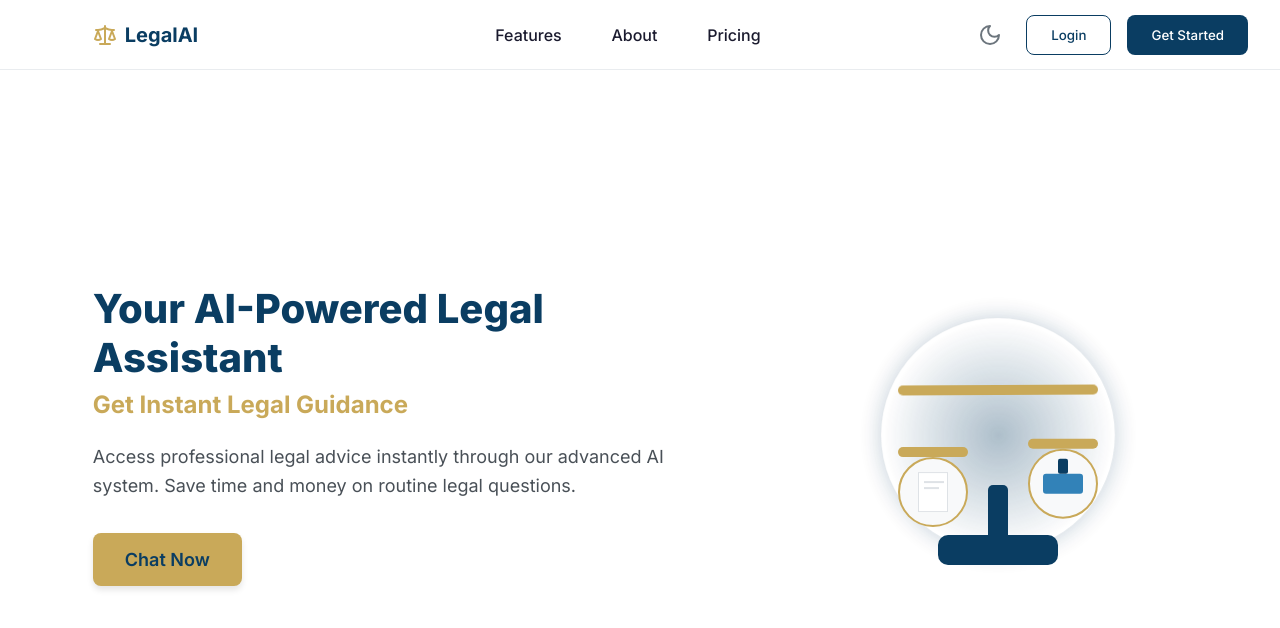
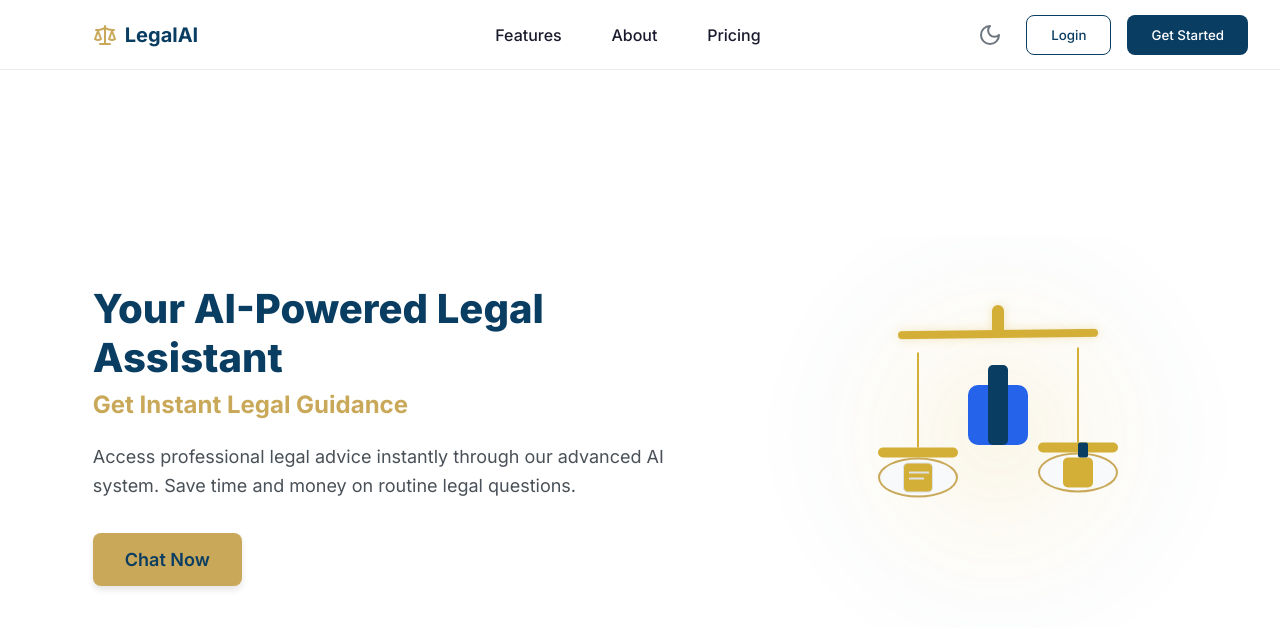
Before and after one commit to cscoPragya/AIChatbotFrontend, a React (Vite) app: page / in a window 1280 px wide. Shown: the top 628 px of the page. Built offline with nearby package versions, Linux system fonts and the light colour scheme.

Commit message:
Modified

```diff
--- a/package.json
+++ b/package.json
@@ -12,6 +12,7 @@
   "dependencies": {
     "gsap": "^3.12.7",
     "lucide-react": "^0.479.0",
+    "next-themes": "^0.4.6",
     "react": "^19.0.0",
     "react-dom": "^19.0.0"
   },
--- a/src/App.css
+++ b/src/App.css
@@ -785,11 +785,29 @@
     flex-direction: column;
     padding: var(--spacing-xl) var(--spacing-lg);
     text-align: center;
+    /* background-color: red; */
+
+
+  }
+  .hero-animation{
+    /* background-color: red; */
+    margin-bottom: 0;
+    padding: 0;
+
   }
 
   .hero-content {
-    margin-bottom: var(--spacing-xl);
-  }
+   margin-top:15% ;
+    position: relative;
+    /* background-color: pink; */
+
+    left: 0;
+  }
+  .hero-content p{
+    color: rgb(255, 255, 255);
+
+  }
+
 
   .hero-content h1 {
     font-size: var(--font-size-xxxl);
@@ -1591,3 +1609,160 @@
     overflow-y: auto;
   }
 }
+
+
+
+/* Hero section animation updated code */
+
+.animation-container {
+  position: relative;
+  width: 100%;
+  height: 400px;
+  display: flex;
+  align-items: center;
+  justify-content: center;
+}
+
+.weighing-scale {
+  position: relative;
+  width: 300px;
+  height: 300px;
+  margin: 0 auto;
+}
+
+.scale-hook {
+  position: absolute;
+  width: 12px;
+  height: 25px;
+  background: #d4af37;
+  border-radius: 6px 6px 0 0;
+  top: 20px;
+  left: 50%;
+  transform: translateX(-50%);
+  z-index: 2;
+  box-shadow: 0 0 10px rgba(212, 175, 55, 0.3);
+}
+
+.dark .scale-hook {
+  background: #f0d080;
+  box-shadow: 0 0 15px rgba(240, 208, 128, 0.5);
+}
+
+.scale-arm {
+  position: absolute;
+  width: 200px;
+  height: 8px;
+  background: #d4af37;
+  top: 45px;
+  left: 50%;
+  transform: translateX(-50%);
+  transform-origin: 50% 0;
+  border-radius: 4px;
+  z-index: 1;
+  box-shadow: 0 0 10px rgba(212, 175, 55, 0.3);
+}
+
+.dark .scale-arm {
+  background: #f0d080;
+  box-shadow: 0 0 15px rgba(240, 208, 128, 0.5);
+}
+
+.scale-base {
+  position: absolute;
+  width: 60px;
+  height: 60px;
+  background: #2563eb;
+  top: 100px;
+  left: 50%;
+  transform: translateX(-50%);
+  border-radius: 10px;
+  z-index: 1;
+}
+
+.dark .scale-base {
+  background: #3b82f6;
+}
+
+.scale-left-pan,
+.scale-right-pan {
+  position: absolute;
+  width: 80px;
+  height: 10px;
+  background: #d4af37;
+  top: 150px;
+  border-radius: 5px;
+  z-index: 1;
+}
+
+.dark .scale-left-pan,
+.dark .scale-right-pan {
+  background: #f0d080;
+  box-shadow: 0 0 15px rgba(240, 208, 128, 0.5);
+}
+
+.scale-left-pan {
+  left: calc(50% - 120px);
+}
+
+.scale-right-pan {
+  right: calc(50% - 120px);
+}
+
+.scale-pan-content {
+  position: absolute;
+  width: 100%;
+  height: 40px;
+  top: 10px;
+  display: flex;
+  justify-content: center;
+  align-items: center;
+}
+
+.document-mini,
+.gavel-mini {
+  width: 30px;
+  height: 30px;
+  background: #d4af37;
+  border-radius: 5px;
+}
+
+.dark .document-mini,
+.dark .gavel-mini {
+  background: #f0d080;
+}
+
+.glow {
+  position: absolute;
+  width: 100%;
+  height: 100%;
+  border-radius: 50%;
+  filter: blur(30px);
+  z-index: 0;
+}
+
+.glow-light {
+  background: radial-gradient(circle, rgba(212, 175, 55, 0.2) 0%, rgba(212, 175, 55, 0) 70%);
+}
+
+.glow-dark {
+  background: radial-gradient(circle, rgba(240, 208, 128, 0.3) 0%, rgba(240, 208, 128, 0) 70%);
+}
+
+/* Add chains connecting the arm to the pans */
+.scale-left-pan::before,
+.scale-right-pan::before {
+  content: "";
+  position: absolute;
+  width: 2px;
+  height: 95px;
+  background: #d4af37;
+  top: -95px;
+  left: 50%;
+  transform: translateX(-50%);
+}
+
+.dark .scale-left-pan::before,
+.dark .scale-right-pan::before {
+  background: #f0d080;
+  box-shadow: 0 0 10px rgba(240, 208, 128, 0.3);
+}
--- a/src/components/HeroAnimation.jsx
+++ b/src/components/HeroAnimation.jsx
@@ -7,16 +7,13 @@ function HeroAnimation() {
   const containerRef = useRef(null)
   const [isDarkMode, setIsDarkMode] = useState(false)
 
-  // Check for dark mode and set up a listener for changes
   useEffect(() => {
     const checkDarkMode = () => {
       setIsDarkMode(document.documentElement.classList.contains("dark"))
     }
 
-    // Initial check
     checkDarkMode()
 
-    // Set up a mutation observer to watch for class changes on the html element
     const observer = new MutationObserver((mutations) => {
       mutations.forEach((mutation) => {
         if (mutation.attributeName === "class") {
@@ -33,62 +30,74 @@ function HeroAnimation() {
   useEffect(() => {
     if (!containerRef.current) return
 
+    // Initial appearance animation
     const tl = gsap.timeline()
 
-    // Animate the scale
-    tl.fromTo(".scale-base", { y: 50, opacity: 0 }, { y: 0, opacity: 1, duration: 1, ease: "power3.out" })
+    // Fade in the hook first
+    tl.fromTo(".scale-hook", { y: -20, opacity: 0 }, { y: 0, opacity: 1, duration: 0.8, ease: "power3.out" })
 
+    // Then the arm
     tl.fromTo(
       ".scale-arm",
-      { rotation: -45, transformOrigin: "center" },
-      { rotation: 0, duration: 1.5, ease: "elastic.out(1, 0.5)" },
-      "-=0.5",
+      { rotation: -10, transformOrigin: "50% 0" },
+      { rotation: 90, duration: 1, ease: "elastic.out(1, 0.5)" },
+      "-=0.3",
     )
 
+    // Then the pans with a slight bounce
     tl.fromTo(
       [".scale-left-pan", ".scale-right-pan"],
-      { y: 50, opacity: 0 },
-      { y: 0, opacity: 1, duration: 0.8, stagger: 0.2, ease: "back.out(1.7)" },
+      { y: 10, opacity: 0 },
+      {
+        y: 0,
+        opacity: 1,
+        duration: 1,
+        stagger: 0.2,
+        ease: "bounce.out",
+      },
       "-=1",
     )
 
-    // Add continuous balancing animation - IMPROVED FOR MORE REALISM
-    // Create a more natural, synchronized movement
-    const masterTimeline = gsap.timeline({
+    // Continuous subtle swaying animation
+    const swayTimeline = gsap.timeline({
       repeat: -1,
       yoyo: true,
       ease: "sine.inOut",
     })
 
-    // The arm rotates slightly
-    masterTimeline.to(".scale-arm", {
-      rotation: 3, // Reduced rotation for more realism
+    // Subtle arm rotation (reduced for balance)
+    swayTimeline
+      .to(".scale-arm", {
+        rotation: -1, // Minimal movement
+        duration: 2,
+        ease: "sine.inOut",
+      })
+      .to(".scale-arm", {
+        rotation: 1, // Balanced motion
+        duration: 2,
+        ease: "sine.inOut",
+      })
+
+    // Pan animations - gentle movements
+    gsap.to(".scale-left-pan", {
+      y: "+=3",
       duration: 2,
-      transformOrigin: "center",
-    })
-
-    // The pans move in opposite directions but with coordinated movement
-    // Left pan goes down when arm rotates clockwise
-    gsap.to(".scale-left-pan", {
-      y: 5, // Reduced movement for more realism
-      duration: 2,
+      repeat: -1,
       yoyo: true,
-      repeat: -1,
       ease: "sine.inOut",
     })
 
-    // Right pan goes up when arm rotates clockwise
     gsap.to(".scale-right-pan", {
-      y: -5, // Reduced movement for more realism
+      y: "-=3", // Reduced movement
       duration: 2,
+      repeat: -1,
       yoyo: true,
-      repeat: -1,
       ease: "sine.inOut",
     })
 
-    // Animate the glow effect
+    // Subtle glow animation
     gsap.to(".glow", {
-      opacity: isDarkMode ? 0.6 : 0.8,
+      opacity: isDarkMode ? 0.4 : 0.6,
       scale: 1.2,
       duration: 2,
       repeat: -1,
@@ -98,7 +107,7 @@ function HeroAnimation() {
 
     return () => {
       tl.kill()
-      masterTimeline.kill()
+      swayTimeline.kill()
     }
   }, [isDarkMode])
 
@@ -106,10 +115,11 @@ function HeroAnimation() {
     <div ref={containerRef} className="animation-container">
       <div className="weighing-scale">
         <div className={`glow ${isDarkMode ? "glow-dark" : "glow-light"}`}></div>
+        <div className="scale-hook"></div>
+        <div className="scale-arm"></div>
         <div className="scale-base">
           <div className="scale-stand"></div>
         </div>
-        <div className="scale-arm"></div>
         <div className="scale-left-pan">
           <div className="scale-pan-content">
             <div className="document-mini"></div>
```
Also changed, not shown: 1 other file (tests, documents, lock files or other folders).
